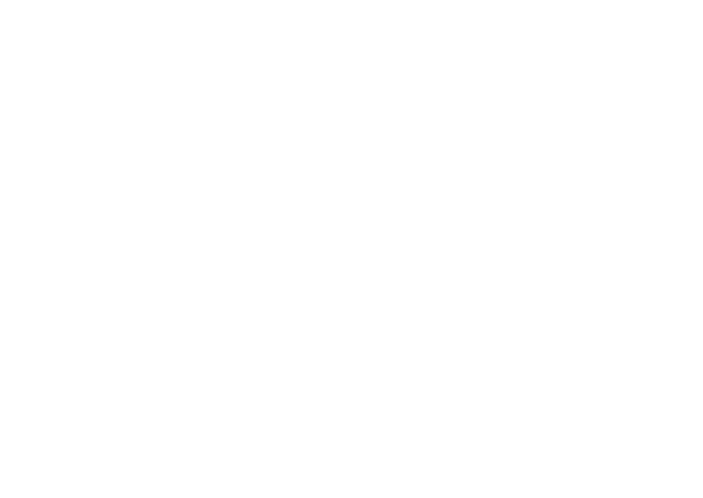
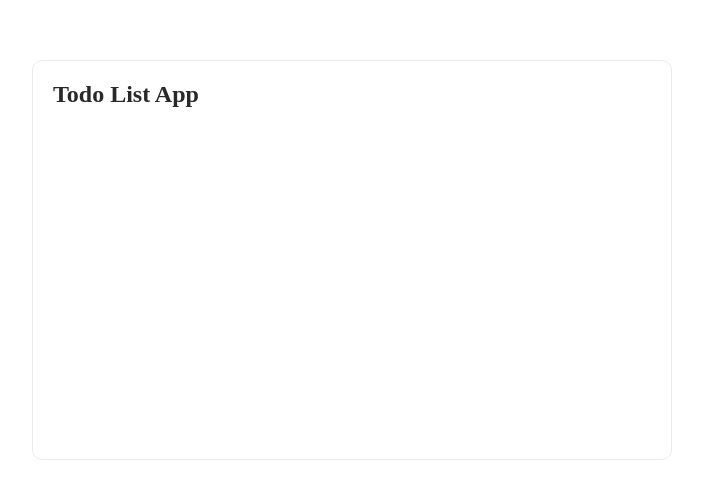
Before and after one commit to leedo97y/mindsai-fe, a React (Vite) app: page / in a window 1280 px wide. Shown: the part 140-638 px from the top of the page, without its empty margins (288-991 px from the left). Built offline with nearby package versions, Linux system fonts and the light colour scheme.

Commit message:
style: #1 todo 컴포넌트 기본 스타일링

```diff
--- a/src/components/Todo.tsx
+++ b/src/components/Todo.tsx
@@ -1,5 +1,21 @@
+import { TodoContainer, TodoMain } from "../styles/TodoStyle";
+import TodoEditor from "./TodoEditor";
+import TodoList from "./TodoList";
+
 const Todo = () => {
-  return <div></div>;
+  return (
+    <TodoContainer>
+      <TodoMain>
+        <section id="todoTitle">
+          <h1>Todo List App</h1>
+        </section>
+        {/* 등록 */}
+        <TodoEditor />
+        {/* 목록 */}
+        <TodoList />
+      </TodoMain>
+    </TodoContainer>
+  );
 };
 
 export default Todo;
--- a/src/components/TodoEditor.tsx
+++ b/src/components/TodoEditor.tsx
@@ -0,0 +1,5 @@
+const TodoEditor = () => {
+  return <div></div>;
+};
+
+export default TodoEditor;
--- a/src/components/TodoList.tsx
+++ b/src/components/TodoList.tsx
@@ -0,0 +1,5 @@
+const TodoList = () => {
+  return <div></div>;
+};
+
+export default TodoList;
--- a/src/components/TodoListItem.tsx
+++ b/src/components/TodoListItem.tsx
@@ -0,0 +1,5 @@
+const TodoListItem = () => {
+  return <div></div>;
+};
+
+export default TodoListItem;
--- /dev/null
+++ b/src/styles/TodoEditorStyle.ts
@@ -0,0 +1,5 @@
+import styled from "@emotion/styled";
+
+export const TodoEditorForm = styled.form`
+  //
+`;
--- /dev/null
+++ b/src/styles/TodoListStyle.ts
@@ -0,0 +1,5 @@
+import styled from "@emotion/styled";
+
+export const TodoListSection = styled.section`
+  //
+`;
--- /dev/null
+++ b/src/styles/TodoStyle.ts
@@ -0,0 +1,25 @@
+import styled from "@emotion/styled";
+
+export const TodoContainer = styled.div`
+  display: flex;
+  flex-direction: column;
+  justify-content: center;
+  height: 100vh;
+`;
+
+export const TodoMain = styled.main`
+  width: 50vw;
+  height: 50vh;
+  margin: 0 auto;
+  border: 1px solid #ebebeb;
+  border-radius: 10px;
+  padding: 20px;
+
+  #todoTitle {
+    color: #292929;
+  }
+`;
+
+export const TodoBody = styled.section`
+  //
+`;
```
